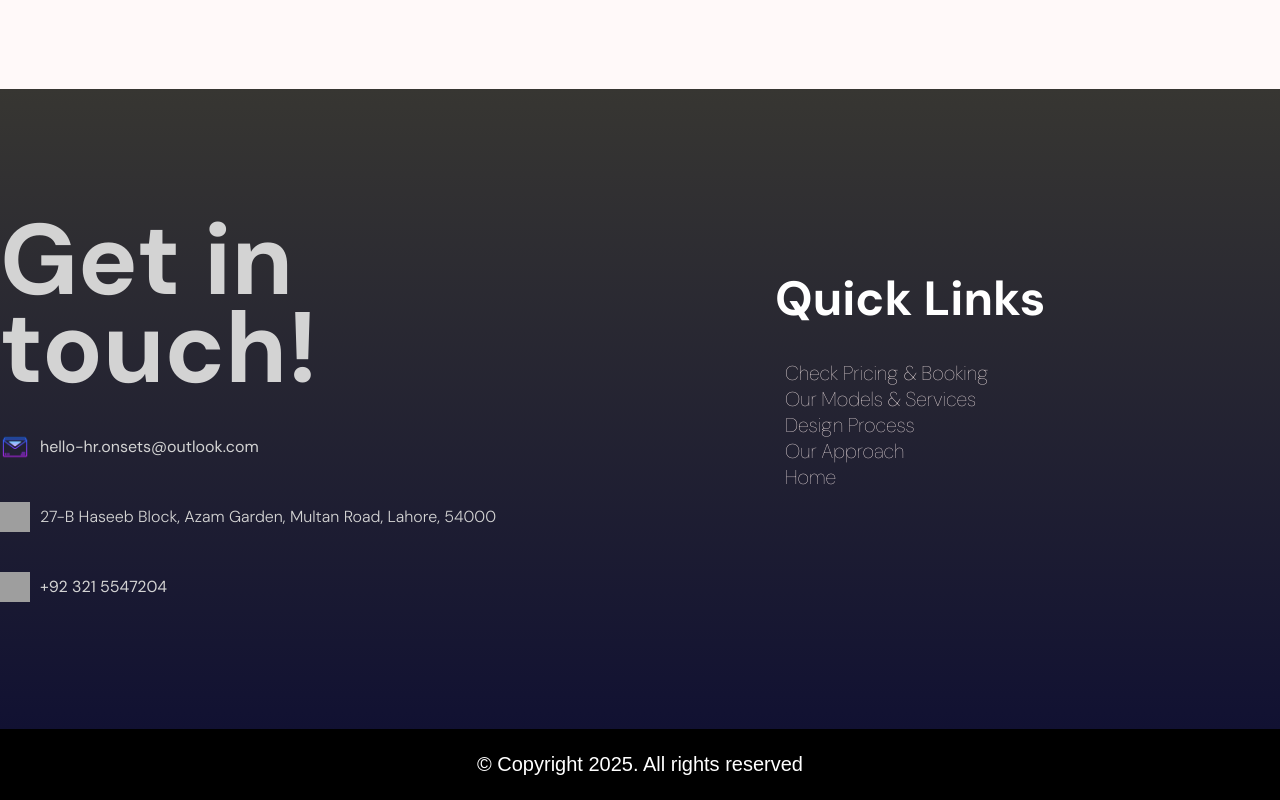
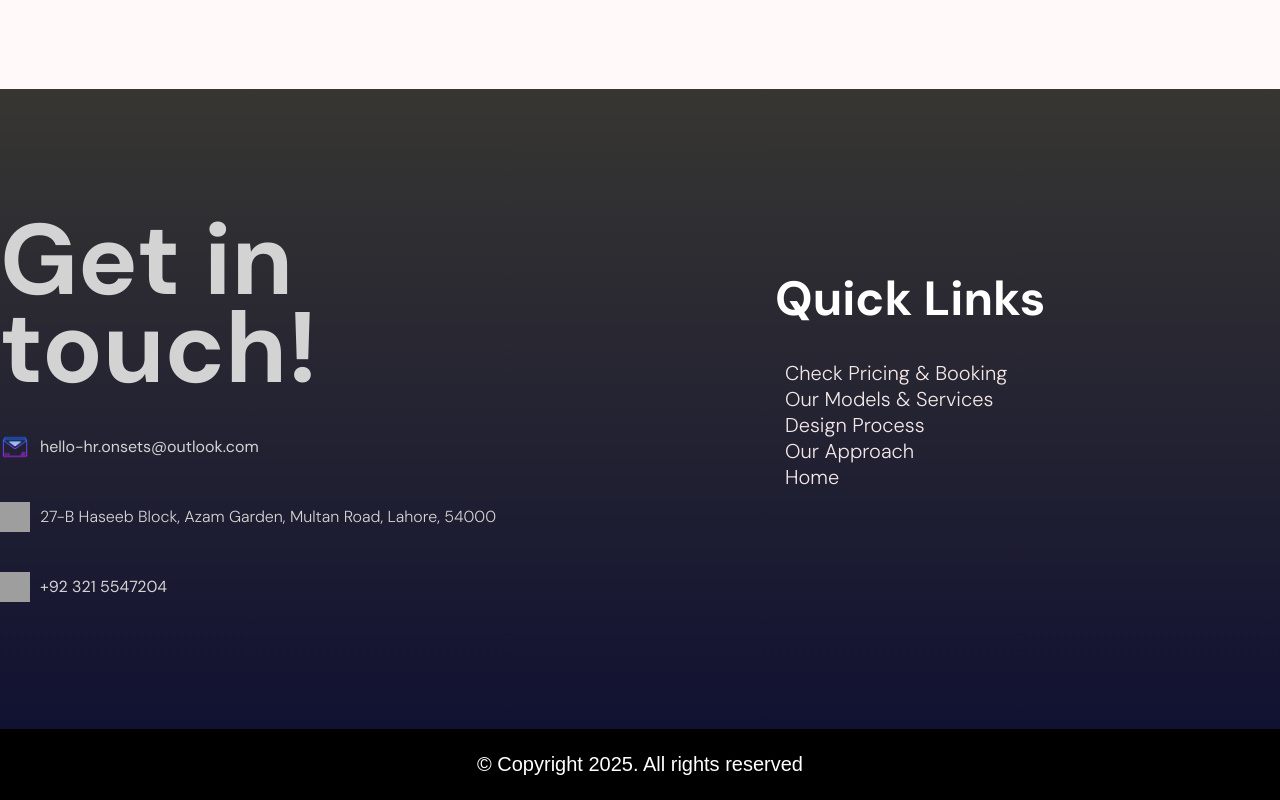
Before and after one commit to faizanshk22/BusinessProject, a React (Vite) app: page / in a window 1280 px wide. Shown: the part 9274-10074 px from the top of the page. Built offline with nearby package versions, Linux system fonts and the light colour scheme; grey boxes are pictures that could not be loaded.

Commit message:
contact quick links color and font size correct and social links removed temp

```diff
--- a/src/components/contact/contact.scss
+++ b/src/components/contact/contact.scss
@@ -113,9 +113,10 @@
        h1{
         margin-left: 20px;
         font-size: 20px;
+        // color: white;
         color: rgb(244, 230, 230);
         text-decoration-thickness: 2px;
-        font-weight: 100;
+        font-weight: 300;
         // text-decoration: underline;
         cursor: pointer;
         &:hover{
```
